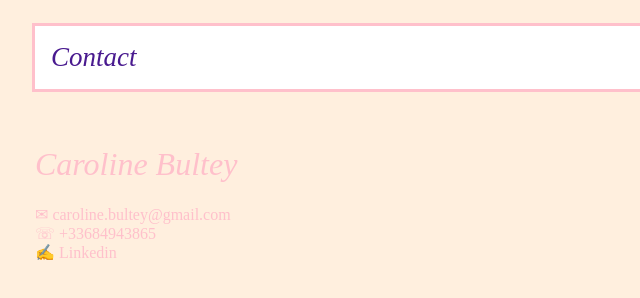
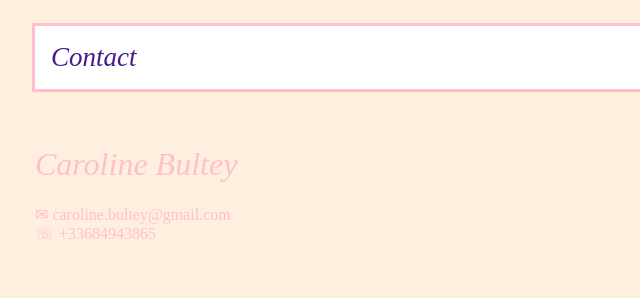
Before and after one commit to CarolineBlt/carolineblt.github.io, a plain HTML site: page contact.html in a window 1280 px wide. Shown: the full height of the page, 180-820 px from the left. Drawn offline with Linux system fonts and the light colour scheme; a web font is replaced by a local one.

Commit message:
suppression lien linkedin

```diff
--- a/contact.html
+++ b/contact.html
@@ -59,7 +59,7 @@
       <a    <p><h1><br>Caroline Bultey</h1>
           <a href="mailto:caroline.bultey@gmail.com"> ✉ caroline.bultey@gmail.com <br></a>
                   <a> ☏ +33684943865 <br> <a/>
-                      <a href="https://fr.linkedin.com/in/caroline-bultey-247863118" target="_blank">✍  Linkedin <br></a>
+                      <a href="https://fr.linkedin.com/in/caroline-bultey-247863118" target="_blank"> <br></a>
 
   </div>
   <div class="colcontact mobile-cache">
```
